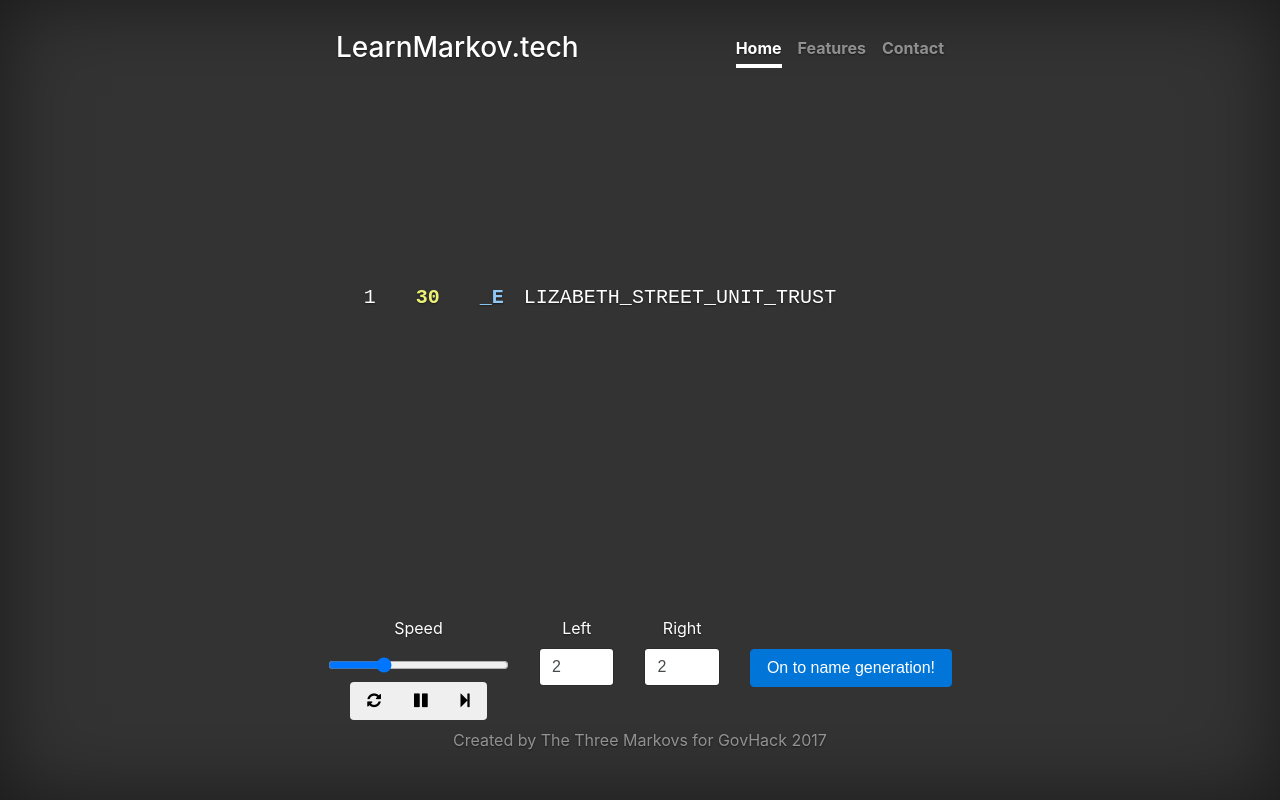
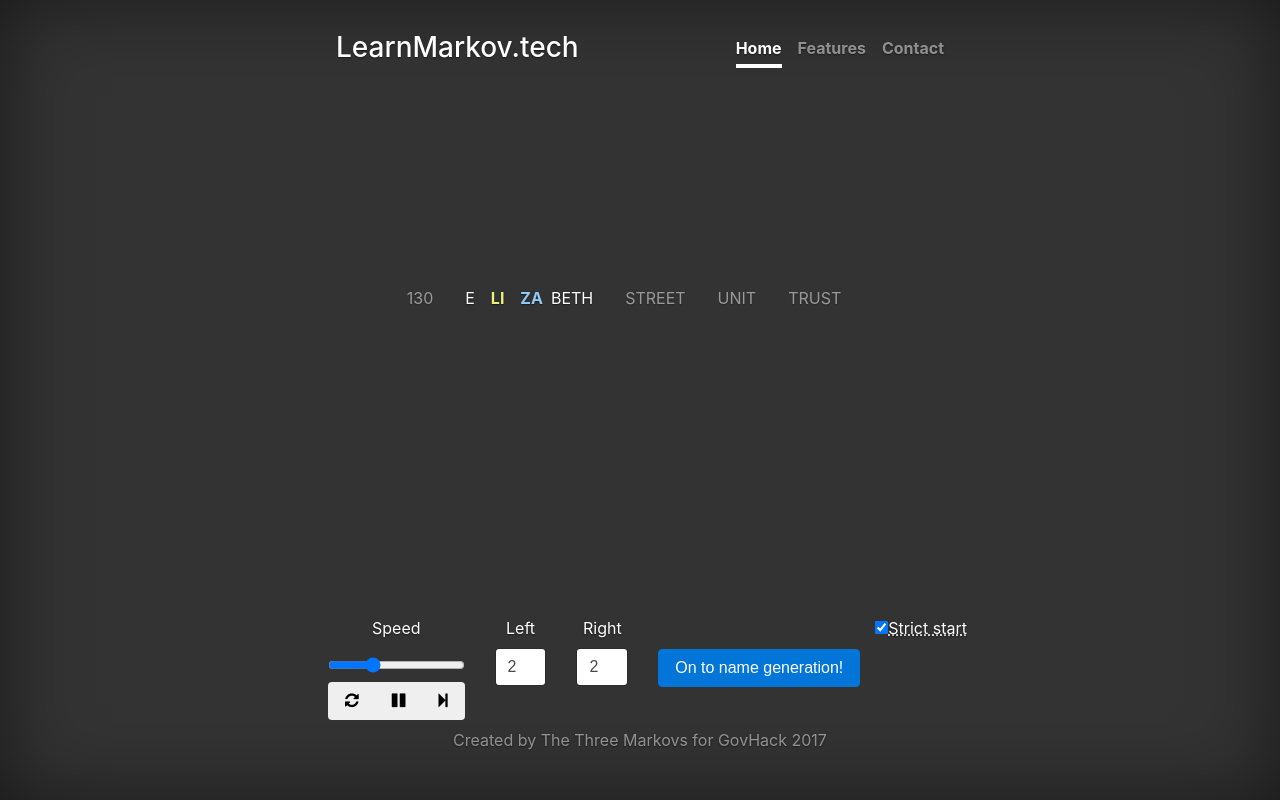
Before and after one commit to bilalakil/learnmarkov.tech, a Vue app: page / in a window 1280 px wide. Built offline with nearby package versions, Linux system fonts and the light colour scheme; a web font is replaced by a local one.

Commit message:
Individual words are now parsed (but not yet properly generated).

```diff
--- a/src/components/Controller.vue
+++ b/src/components/Controller.vue
@@ -38,6 +38,11 @@
         <button v-else class="btn btn-default" @click="$emit('clearData')">Back to the parser!</button>
       </div>
     </transition>
+
+    <label>
+      <input type="checkbox" v-model="strictStarts"/>
+      <abbr title="Is this how it works?">Strict start</abbr>
+    </label>
   </div>
 </template>
 
@@ -52,18 +57,22 @@ export default {
       speed: 1,
       DELAYS: [2000, 1000, 500, 250, 0],
       playing: true,
+
       stateWidthLeft: 2,
-      stateWidthRight: 2
+      stateWidthRight: 2,
+
+      strictStarts: true
     }
   },
   computed: {
     settings () {
-      const { playing, stateWidthLeft, stateWidthRight } = this.$data
+      const { playing, stateWidthLeft, stateWidthRight, strictStarts } = this.$data
 
       return {
         playing,
         stateWidthLeft,
         stateWidthRight,
+        strictStarts,
         delay: this.DELAYS[this.speed]
       }
     }
--- a/src/components/Generator.vue
+++ b/src/components/Generator.vue
@@ -19,18 +19,21 @@
             >?</span>
           </transition-group>
         </div>
-        <div id="possible-states" class="generator">
+
         <transition appear name="fade">
-            <div :key="currentState" class="fade-absolute fade-absolute-right">
+          <div
+            id="possible-states"
+            :key="currentState"
+            class="fade-absolute fade-absolute-right"
+          >
             <span
               class="state" :key="state"
               :class="{ selected: i === nextState }"
-                v-for="(state, i) in states[currentState]"
+              v-for="(state, i) in states.transitions[currentState]"
               :ref="i === nextState ? 'selectedState' : null"
             >{{ state === '' ? '&lt;END&gt;' : state }}</span>
           </div>
         </transition>
-        </div>
       </div>
     </transition>
   </div>
@@ -38,6 +41,9 @@
 
 <script>
 let curLoop = 0
+
+// const numWords = () => { Math.floor(Math.random() * 3) + 1 }
+// const wordLength = () => { Math.floor(Math.random() * 7) + 4 }
 
 export default {
   name: 'generator',
@@ -96,7 +102,9 @@ export default {
     },
 
     startName () {
-      const states = Object.keys(this.states)
+      const states = this.settings.strictStarts
+        ? this.states.starts
+        : Object.keys(this.states.transitions)
 
       this.currentName = states[Math.floor(Math.random() * states.length)]
       this.currentStateIndex = 0
@@ -106,7 +114,7 @@ export default {
       this.next()
     },
     selectNextState () {
-      const connectingStates = this.states[this.currentState]
+      const connectingStates = this.states.transitions[this.currentState]
 
       this.nextState = Math.floor(Math.random() * connectingStates.length)
 
@@ -114,7 +122,7 @@ export default {
       this.next()
     },
     useNextState () {
-      const next = this.states[this.currentState][this.nextState]
+      const next = this.states.transitions[this.currentState][this.nextState]
 
       this.nextState = null
 
--- a/src/components/MarkovChain.vue
+++ b/src/components/MarkovChain.vue
@@ -2,18 +2,18 @@
   <div id="markov-chain" :style="{ '--delay': controllerSettings ? controllerSettings.delay : 1000 }">
     <div className="padder"></div>
     <transition v-if="controllerSettings" name="fade">
-      <parser ref="activeStage" v-if="!possibleStates"
+      <parser ref="activeStage" v-if="!states"
         :settings="controllerSettings"
         :data="data"
-        @complete="possibleStates = $event"
+        @complete="states = $event"
       ></parser>
       <generator ref="activeStage" v-else
         :settings="controllerSettings"
-        :data="data" :states="possibleStates"
+        :data="data" :states="states"
       ></generator>
     </transition>
     <controller
-      :mode="possibleStates ? 'generator' : 'parser'"
+      :mode="states ? 'generator' : 'parser'"
       @settings="controllerSettings = $event"
       @restart="forwardInstr('restart')"
       @nextStep="forwardInstr('nextStep')"
@@ -41,7 +41,7 @@ export default {
   data () {
     return {
       controllerSettings: null,
-      possibleStates: null
+      states: null
     }
   },
   methods: {
@@ -49,7 +49,7 @@ export default {
       this.$refs.activeStage.handle(instr)
     },
     clearData () {
-      this.possibleStates = null
+      this.states = null
     }
   }
 }
@@ -80,32 +80,29 @@ export default {
   overflow: hidden;
 }
 
-#current-name .letter,
+.current-word .letter,
 #possible-states .state,
 .fade-enter-active, .fade-leave-active {
   transition: all calc(var(--delay) * 1ms);
 }
 
-#current-name { display: inline-block; }
-#current-name .letter { display: inline-block; }
-#current-name .letter.in-left-state {
+.word {
+  display: inline-block;
+  margin-right: 2em;
+}
+.current-word .letter { display: inline-block; }
+.current-word .letter.in-left-state {
   color: #edf177;
   font-weight: bold;
 }
-#current-name .letter.in-right-state {
+.current-word .letter.in-right-state {
   color: #90c9f5;
   font-weight: bold;
 }
-#current-name .letter.not-in-left-state + .letter.in-left-state { margin-left: 2em; }
-#current-name .letter.in-left-state + .letter.not-in-left-state { margin-left: 2em; }
-#current-name .letter.in-right-state + .letter.not-in-right-state { margin-left: 1em; }
-
-#stopped-name {
-  display: inline-block;
-  margin-left: 4em;
-
-  opacity: 0.5;
-}
+.current-word .letter.not-in-left-state + .letter.in-left-state { margin-left: 1em; }
+.current-word .letter.in-left-state + .letter.not-in-left-state { margin-left: 1em; }
+.current-word .letter.in-right-state + .letter.not-in-right-state { margin-left: 0.5em; }
+.stopped-word { opacity: 0.5; }
 
 #possible-states .state {
   display: inline-block;
--- a/src/components/Parser.vue
+++ b/src/components/Parser.vue
@@ -1,9 +1,15 @@
 <template>
   <div id="parser">
-    <transition v-if="currentName" appear name="fade">
-      <div :key="currentName" class="fade-absolute fade-absolute-top">
-        <div id="current-name" ref="currentName">
-          <span v-for="(letter, i) in currentName"
+    <transition v-if="currentWord" appear name="fade">
+      <div :key="nameCursor" class="fade-absolute fade-absolute-top">
+        <span
+          v-for="(word, wi) in wordsInCurrentName"
+          :ref="wi === currentWordIndex ? 'currentWord' : null"
+          :class="[wi === currentWordIndex ? 'current-word' : 'stopped-word']"
+          class="word"
+        >
+          <template v-if="wi === currentWordIndex">
+            <span v-for="(letter, i) in currentWord"
               class="letter"
               :class="{ 'in-left-state': indexInState(i, 'left'),
                         'not-in-left-state': !indexInState(i, 'left'),
@@ -11,12 +17,11 @@
                         'not-in-right-state': !indexInState(i, 'right') }"
             >{{ letter }}</span>
             <span class="letter"></span>
-        </div>
-        <transition appear name="fade">
-          <div id="stopped-name">
-            {{ currentStoppedName }}
-          </div>
-        </transition>
+          </template>
+          <template v-else>
+            {{ word }}
+          </template>
+        </span>
 
         <transition appear name="fade">
           <div
@@ -28,10 +33,10 @@
               appear name="fade"
               @before-enter="moveFromRightState" @after-enter="clearMove"
             >
-              <template v-if="typeof stateTransitions[currentState] !== 'undefined'">
+              <template v-if="typeof transitions[currentState] !== 'undefined'">
                 <span
                   class="state fade-move" :key="state"
-                  v-for="state in stateTransitions[currentState]"
+                  v-for="state in transitions[currentState]"
                 >{{ state === '' ? '&lt;END&gt;' : state }}</span>
               </template>
             </transition-group>
@@ -47,6 +52,7 @@
 let curLoop = 0
 
 const stopWords = [
+  '[^A-Z]',
   'PARTNERSHIP',
   'HOLDINGS',
   'PTY',
@@ -54,8 +60,9 @@ const stopWords = [
   'LIMITED',
   'GROUP',
   'AUSTRALIA',
+  'AUSTRALIAN',
+  'AUSTRALASIA',
   'CORPORATION',
-  'AUSTRALASIA',
   'ASIA',
   'PACIFIC',
   'COMPANY',
@@ -75,23 +82,22 @@ export default {
 
       animated: true,
 
-      stateTransitions: {},
+      starts: [],
+      transitions: {},
 
       nameCursor: -1,
+
+      wordsInCurrentName: null,
+      wordStatus: null,
+      currentWordIndex: -1,
+
       stateCursor: -1
     }
   },
   computed: {
-    currentName () {
-      if (this.nameCursor !== -1 && this.nameCursor < this.data.length) {
-        let name = this.data[this.nameCursor]
-        const match = name.match(stopWordsRe)
-
-        if (match) {
-          name = name.slice(0, name.length - match[0].length)
-        }
-
-        return name.trim().replace(/ /g, '_')
+    currentWord () {
+      if (this.currentWordIndex !== -1) {
+        return this.wordsInCurrentName[this.currentWordIndex]
       }
     },
     currentStoppedName () {
@@ -105,11 +111,11 @@ export default {
       }
     },
     currentState () {
-      if (this.currentName &&
+      if (this.currentWord &&
           this.stateCursor !== -1 &&
-          this.stateCursor + this.settings.stateWidthLeft <= this.currentName.length
+          this.stateCursor + this.settings.stateWidthLeft <= this.currentWord.length
       ) {
-        return this.currentName.slice(this.stateCursor, this.stateCursor + this.settings.stateWidthLeft)
+        return this.currentWord.slice(this.stateCursor, this.stateCursor + this.settings.stateWidthLeft)
       }
     }
   },
@@ -143,19 +149,37 @@ export default {
     },
 
     nextName () {
+      const self = this
+
       while (true) {
         this.nameCursor += 1
 
-        if (this.nameCursor >= this.data.length ||
-            this.currentName.length >= this.settings.stateWidthLeft) {
+        if (this.nameCursor >= this.data.length) {
+          break
+        }
+
+        this.wordsInCurrentName = this.data[this.nameCursor].split(' ')
+          .map(Function.prototype.call, String.prototype.trim)
+
+        if (this.wordsInCurrentName.some(word => {
+          return word.length > this.settings.stateWidthLeft && self.wordIsGood(word)
+        })) {
           break
         }
       }
+
       this.stateCursor = -1
 
       if (this.nameCursor < this.data.length) {
+        this.wordStatus = this.wordsInCurrentName.map(this.wordIsGood)
+        this.currentWordIndex = this.wordStatus.indexOf(true)
+
         this.nextStep = this.nextState
       } else {
+        this.wordsInCurrentName = null
+        this.wordStatus = null
+        this.currentWordIndex = -1
+
         this.nextStep = this.complete
       }
 
@@ -164,7 +188,7 @@ export default {
     nextState () {
       this.stateCursor += 1
 
-      if (this.stateCursor + this.settings.stateWidthLeft > this.currentName.length) {
+      if (this.stateCursor + this.settings.stateWidthLeft > this.currentWord.length) {
         this.nextStep = this.nextName
       } else {
         this.nextStep = this.registerPossibleState
@@ -173,16 +197,20 @@ export default {
       this.next()
     },
     registerPossibleState () {
-      let ts = this.stateTransitions[this.currentState]
+      let ts = this.transitions[this.currentState]
       if (typeof ts === 'undefined') {
-        this.$set(this.stateTransitions, this.currentState, [])
-        ts = this.stateTransitions[this.currentState]
+        this.$set(this.transitions, this.currentState, [])
+        ts = this.transitions[this.currentState]
       }
 
       const pos = this.stateCursor + this.settings.stateWidthLeft
-      ts.push(this.currentName.slice(pos, pos + this.settings.stateWidthRight))
+      ts.push(this.currentWord.slice(pos, pos + this.settings.stateWidthRight))
 
-      if (this.stateCursor !== this.currentName.length - this.settings.stateWidthLeft) {
+      if (this.stateCursor === 0) {
+        this.starts.push(this.currentState)
+      }
+
+      if (this.stateCursor !== this.currentWord.length - this.settings.stateWidthLeft) {
         this.nextStep = this.nextState
       } else {
         this.nextStep = this.nextName
@@ -193,9 +221,15 @@ export default {
     complete () {
       this.nextStep = null
 
-      this.$emit('complete', this.stateTransitions)
+      this.$emit('complete', {
+        starts: this.starts,
+        transitions: this.transitions
+      })
     },
 
+    wordIsGood (word) {
+      return !word.match(stopWordsRe)
+    },
     indexInState (i, lor) {
       const shift = this.stateCursor + (lor === 'left' ? 0 : this.settings.stateWidthLeft)
 
@@ -209,7 +243,7 @@ export default {
     },
     moveFromRightState (el) {
       const i = this.stateCursor + this.settings.stateWidthLeft
-      const letter = this.$refs.currentName.querySelectorAll('.letter')[i]
+      const letter = this.$refs.currentWord[0].querySelectorAll('.letter')[i]
 
       const srcPos = letter.getBoundingClientRect()
       const tarPos = this.$refs.possibleStatePlaceholder.getBoundingClientRect()
@@ -233,9 +267,15 @@ export default {
       this.animated = true
       this.playing = true
 
-      this.stateTransitions = {}
+      this.starts = []
+      this.transitions = {}
 
       this.nameCursor = -1
+
+      this.wordsInCurrentName = null
+      this.wordStatus = null
+      this.currentWordIndex = -1
+
       this.stateCursor = -1
 
       this.next()
```
Lines whose indentation alone changed are shown as unchanged.
